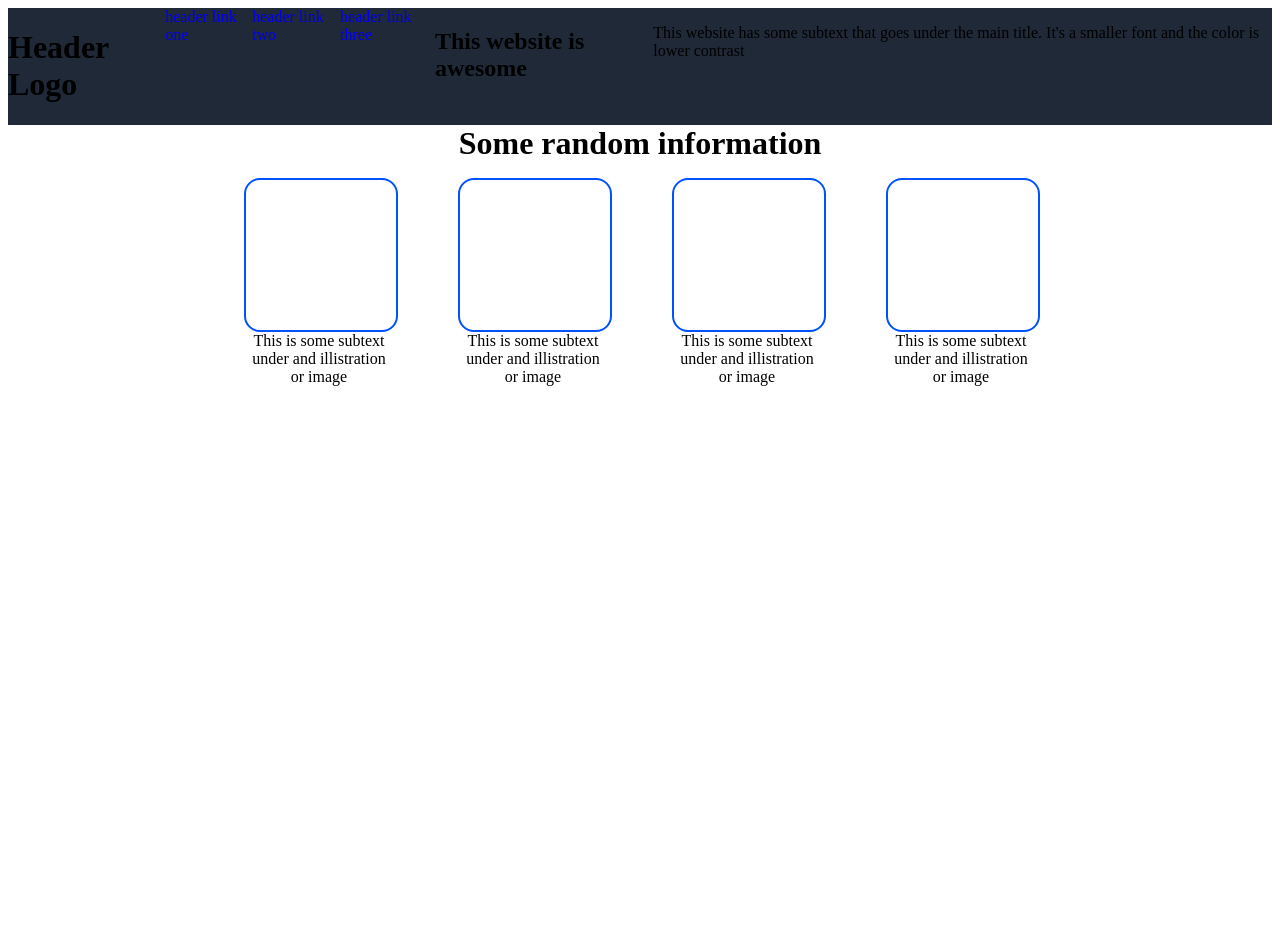
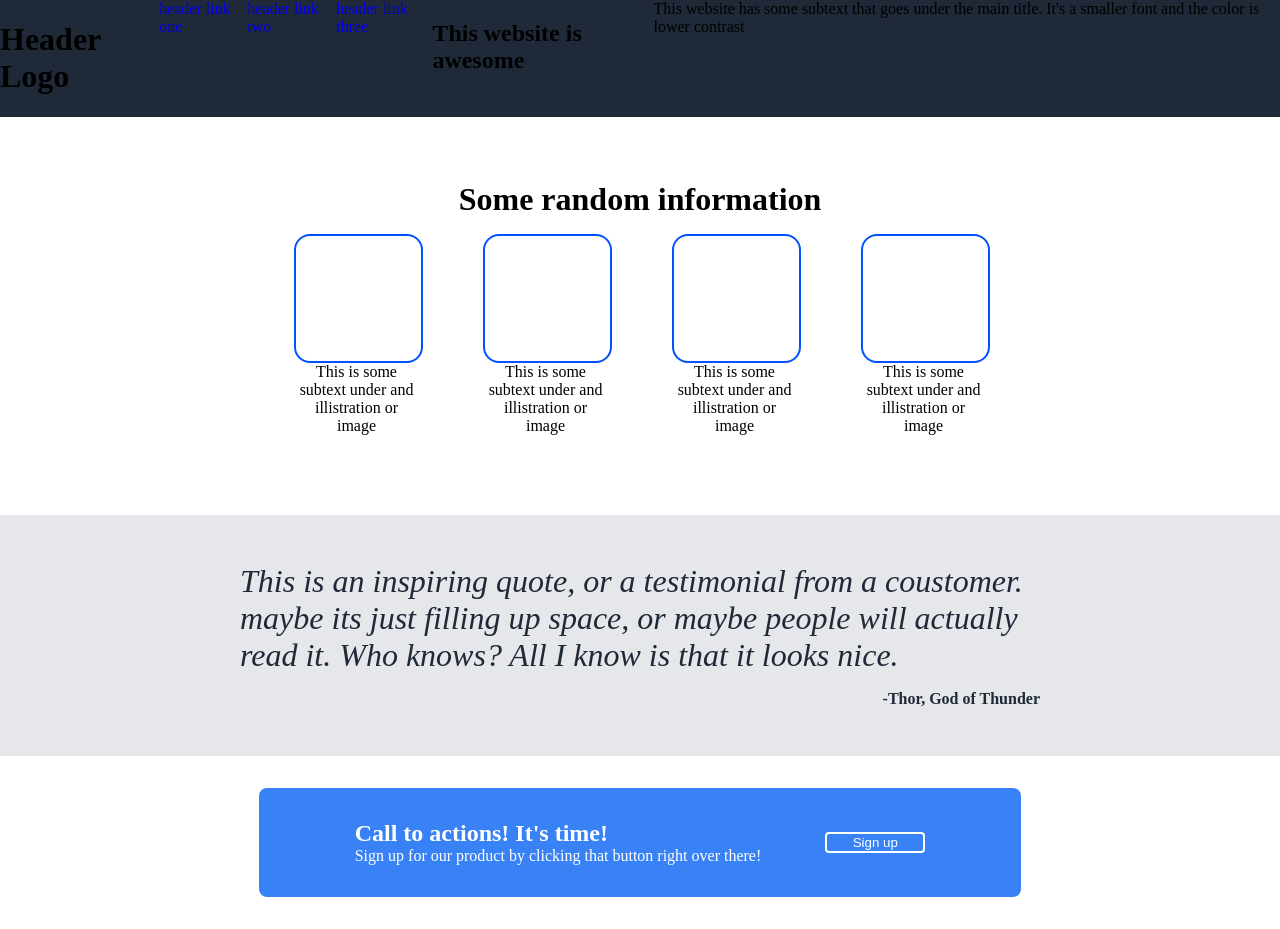
Before and after one commit to Zhalor/Landing-Page, a plain HTML site: page index.html in a window 1280 px wide. Before the commit the page ends 800 px from the top, so only its background shows below. Drawn offline with Linux system fonts and the light colour scheme.

Commit message:
Add several sections to page and styled them
Added the quote and sign up section of the landing page.
Styled both new sections and made minor adjustments to other sections.

```diff
--- a/index.html
+++ b/index.html
@@ -37,11 +37,24 @@
         <div class="text">This is some subtext under and illistration or image</div>
       </div>
     </div>
-    <div class="quote">
-
+    <div class="quote-container">
+      <div class="quote">
+        This is an inspiring quote, or a testimonial from a coustomer. maybe its just filling up space, or maybe people will actually read it. Who knows? All I know is that it looks nice.
+      </div>
+      <div class="quote-name">
+        -Thor, God of Thunder
+      </div>
     </div>
-    <div class="sign-up">
-
+    <div class="sign-up-container">
+      <div class="sign-up-box">
+        <div class="sign-up-text">
+          <span class="upper"><p>Call to actions! It's time!</p></span>
+          <p>Sign up for our product by clicking that button right over there!</p>
+        </div>
+        <div class="sign-up-button">
+          <button>Sign up</button>
+        </div>
+      </div>
     </div>
     <div class="footer">
 
--- a/styles.css
+++ b/styles.css
@@ -1,6 +1,7 @@
 .body {
     display: flex;
     flex-direction: column;
+    margin: 0px;
 }
 
 .hero {
@@ -30,18 +31,89 @@ a {
 
 .box {
     display: flex;
-    width: 150px;
-    height: 150px;
+    width: 125px;
+    height: 125px;
     border: 2px solid rgb(0, 81, 255);
-    border-radius: 16px;;
+    border-radius: 16px;
 }
 
 .info {
-    max-width: 150px;
+    max-width: 125px;
 }
 
 .info-title {
     text-align: center;
     font-size: 32px;
     font-weight: 700;
+    margin-top: 64px;
 }
+
+.quote-container {
+    display: flex;
+    justify-content: center;
+    align-items: center;
+    flex-direction: column;
+    margin-top: 64px;
+    padding: 16px;
+    background-color: #E5E7EB;
+}
+
+.quote, .quote-name {
+    width: 800px;
+    color: #1F2937;
+}
+
+.quote {
+    font-size: 32px;
+    font-style: italic;
+    font-weight: 100;
+    margin-top: 32px;
+}
+
+.quote-name {
+    text-align: right;
+    margin-top: 16px;
+    margin-bottom: 32px;
+    font-weight: 700;
+}
+
+.sign-up-container {
+    display: flex;
+    justify-content: center;
+    margin: 32px 0px;
+}
+
+.sign-up-box {
+    display: flex;
+    justify-content: space-between;
+    align-items: center;
+    max-width: 800px;
+    background-color: #3882F6;
+    padding: 32px 64px;
+    border-radius: 8px;
+}
+
+.sign-up-box div {
+    padding: 0px 32px;
+}
+
+.sign-up-text p {
+    color: white;
+}
+
+button {
+    width: 100px;
+    background-color: #3882F6;
+    border: 2px solid white;
+    border-radius: 4px;
+    color: white;
+}
+
+p {
+    margin: 0px;
+}
+
+.upper {
+    font-weight: 700;
+    font-size: 24px;
+}
```
